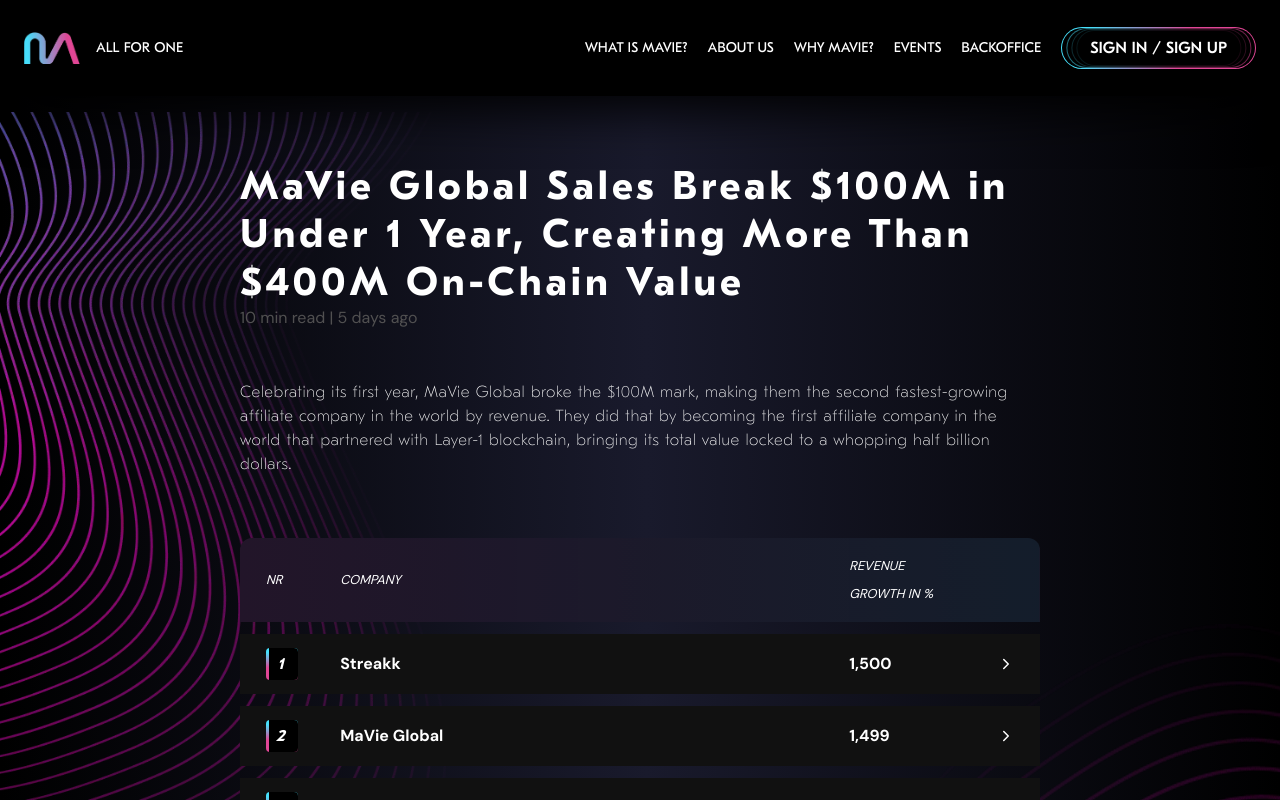
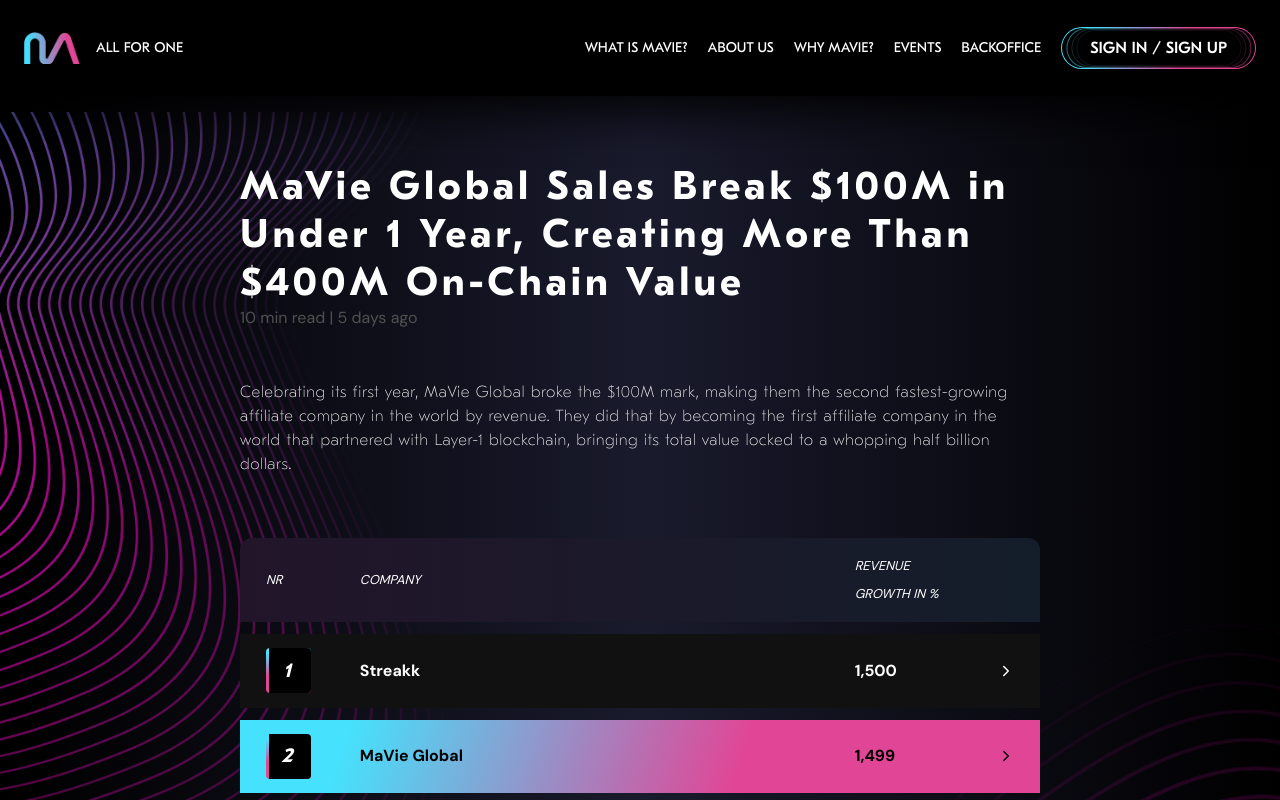
Before and after one commit to Innovatio-dev/mavie-global, a Next.js app: page /about-us in a window 1280 px wide. Shown: the top 800 px of the page. Built offline with nearby package versions, Linux system fonts and the light colour scheme.

Commit message:
Scoreboard with Mavie selected and sizes adjusted

```diff
--- a/src/components/custom/ScoreBoard/index.tsx
+++ b/src/components/custom/ScoreBoard/index.tsx
@@ -19,11 +19,11 @@
                 <tbody className='font-bold'>
                     {
                         SCORE_DATA.map(({ ranking, company, revenue }) => (
-                            <tr key={ranking} className={`bg-brand-black ${company === 'MaVie Global' && 'mavieRow'}`}>
+                            <tr key={ranking} className={`${company === 'MaVie Global' ? 'bg-main-gradient text-black' : 'bg-brand-black'}`}>
                                 <td className={`py-[14.13px] pl-[26px] ${ranking === 10 && 'rounded-bl-xl overflow-hidden'}`}>
-                                    <div className={'w-[clamp(31.7px,_1vw,_48px)] h-[clamp(31.7px,_1vw,_48px)] flex justify-end bg-vertical-gradient rounded'}>
+                                    <div className={'w-[clamp(45px,_1vw,_48px)] h-[clamp(45px,_1vw,_48px)] flex justify-end bg-vertical-gradient rounded'}>
                                         <div className="w-[calc(100%-0.2rem)] h-full flex flex-col justify-center items-center bg-black rounded-r">
-                                            <span className="text-[clamp(16px,_1vw,_30px)] font-eesti font-semibold italic uppercase tracking-[2.6px] !leading-none -ml-[0.2rem]">{ ranking }</span>
+                                            <span className="text-[clamp(20px,_1vw,_30px)] text-white font-eesti font-semibold italic uppercase tracking-[2.6px] !leading-none -ml-[0.2rem]">{ ranking }</span>
                                         </div>
                                     </div>
                                 </td>
```
